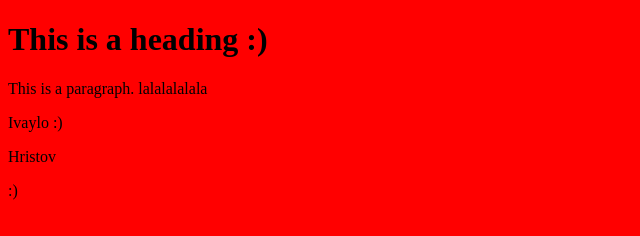
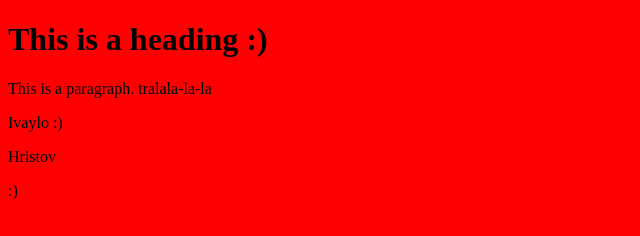
Before and after one commit to IvayloKostadinovHristov/test212, a plain HTML site: page index2.html in a window 1280 px wide. Shown: the full height of the page, 0-640 px from the left. Drawn offline with Linux system fonts and the light colour scheme.

Commit message:
small change

```diff
--- a/index2.html
+++ b/index2.html
@@ -9,7 +9,7 @@
 <body>
 
 <h1>This is a heading :)</h1>
-<p>This is a paragraph.  lalalalalala</p>
+<p>This is a paragraph.  tralala-la-la</p>
 <p>Ivaylo :)</p>
 <p>Hristov</p>
 <p>:)</p>
```
